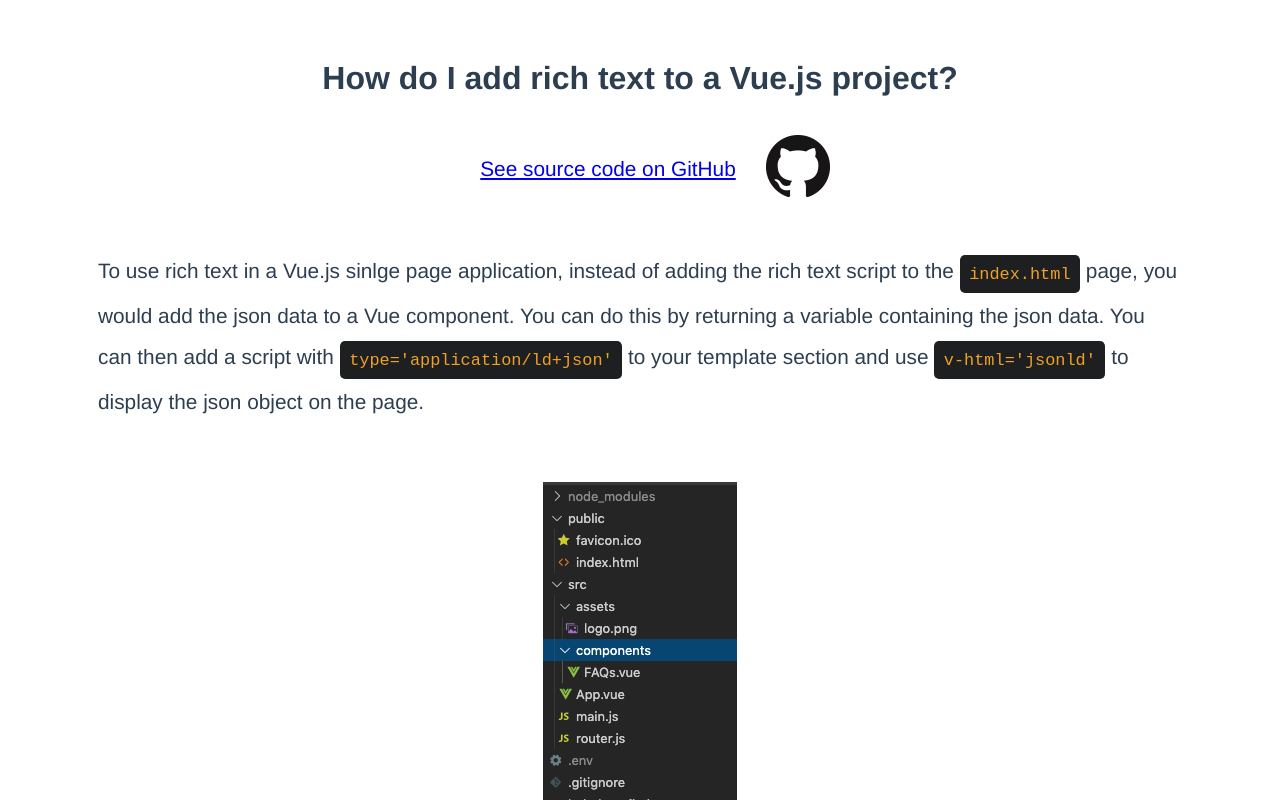
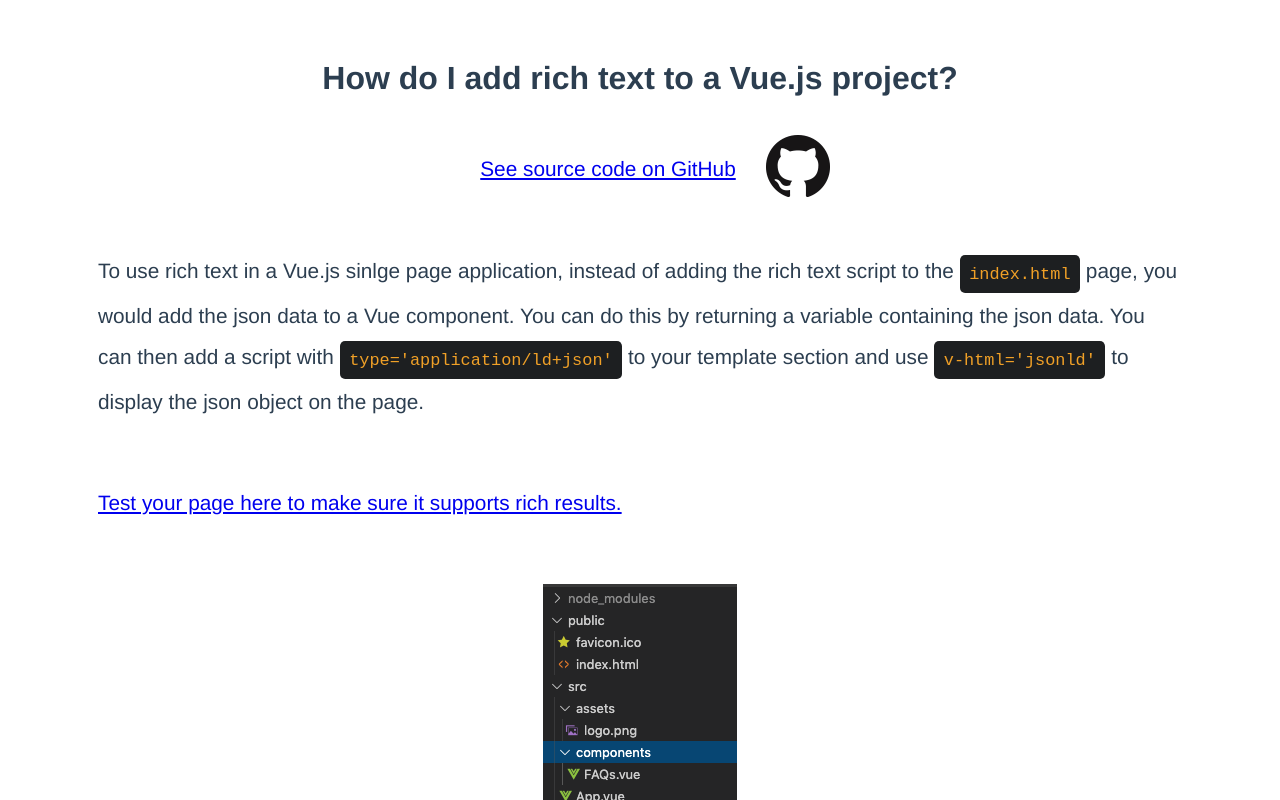
Before and after one commit to dwalraven21/rich-text-vue, a Vue app: page / in a window 1280 px wide. Shown: the top 800 px of the page. Built offline with nearby package versions, Linux system fonts and the light colour scheme.

Commit message:
Added rich results test link.

```diff
--- a/src/components/FAQs.vue
+++ b/src/components/FAQs.vue
@@ -15,6 +15,7 @@
 
         </a>
         <p>To use rich text in a Vue.js sinlge page application, instead of adding the rich text script to the <code>index.html</code> page, you would add the json data to a Vue component. You can do this by returning a variable containing the json data. You can then add a script with <code>type='application/ld+json'</code> to your template section and use <code>v-html='jsonld'</code> to display the json object on the page.</p>
+        <p><a href="https://search.google.com/test/rich-results">Test your page here to make sure it supports rich results.</a></p>
         <div class="image-box">
             <img src="@/assets/file-struct.png" alt="The file sctructure I used for my Vue App"/>
             <img src="@/assets/script.png" alt="The script section of my component"/>
```
